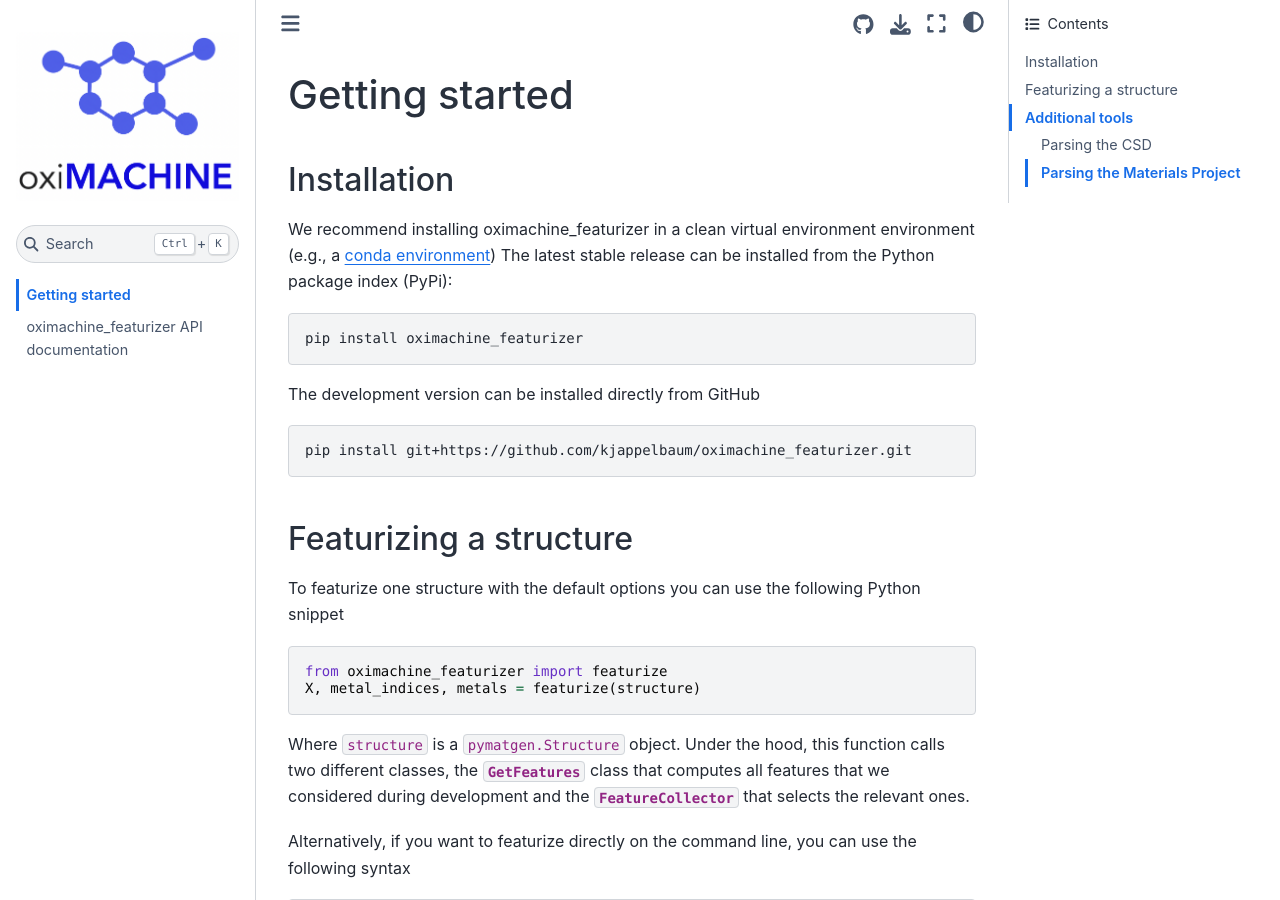
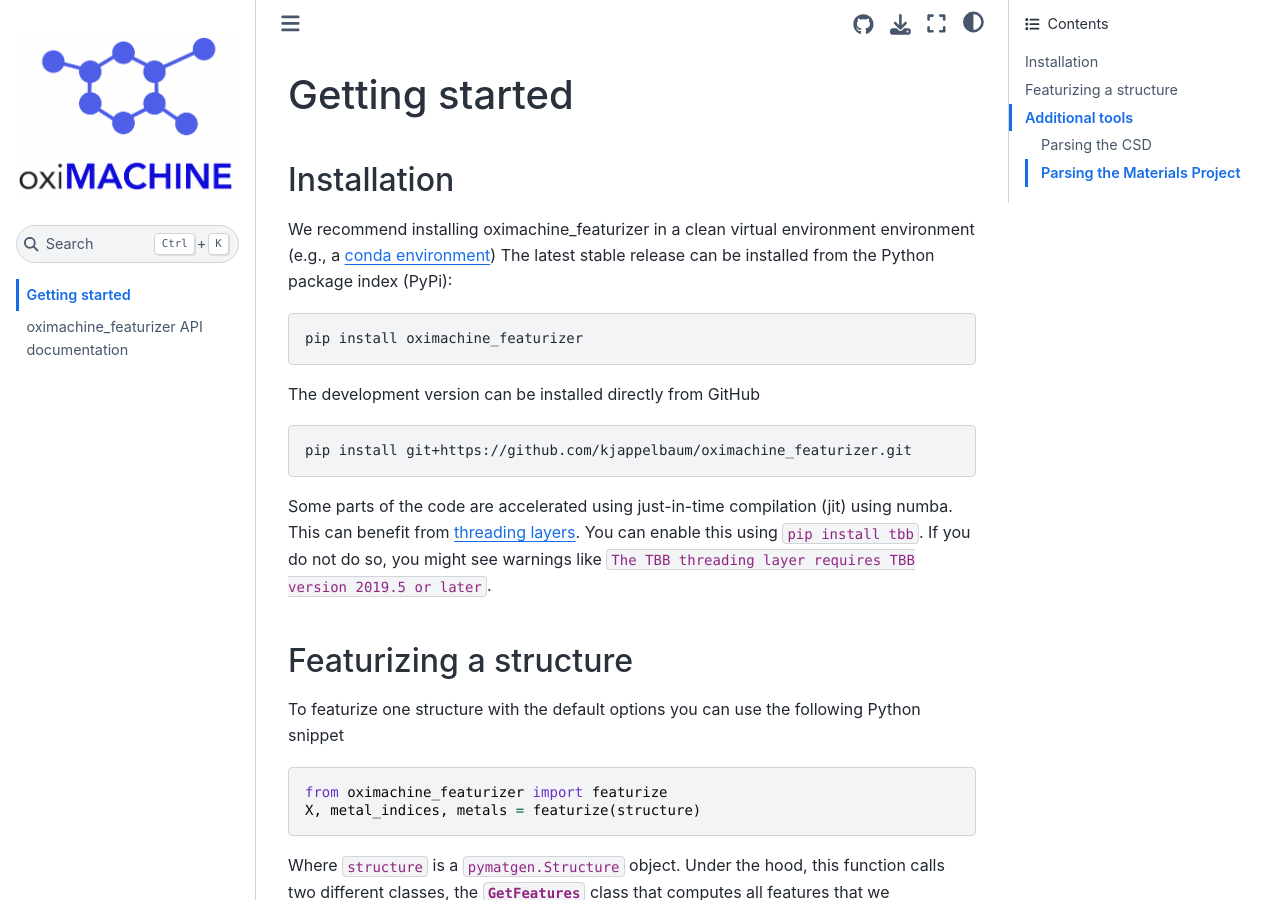
Before and after one commit to kjappelbaum/oximachine_featurizer, a Sphinx documentation site: the page built from docs/getting_started.rst, in a window 1280 px wide and 900 px high. Built offline with Sphinx 7.4.7 and the Sphinx Book theme 1.1.4, drawn with Linux system fonts in a browser that asks for light colours; the version number could not be read and is left out.

Commit message:
docs: added tbb info

```diff
--- a/docs/getting_started.rst
+++ b/docs/getting_started.rst
@@ -16,6 +16,9 @@ The development version can be installed directly from GitHub
 .. code:: bash
 
     pip install git+https://github.com/kjappelbaum/oximachine_featurizer.git
+
+
+Some parts of the code are accelerated using just-in-time compilation (jit) using numba. This can benefit from `threading layers <https://numba.pydata.org/numba-doc/latest/user/threading-layer.html>`_. You can enable this using :code:`pip install tbb`. If you do not do so, you might see warnings like :code:`The TBB threading layer requires TBB version 2019.5 or later`.
 
 
 Featurizing a structure
```
